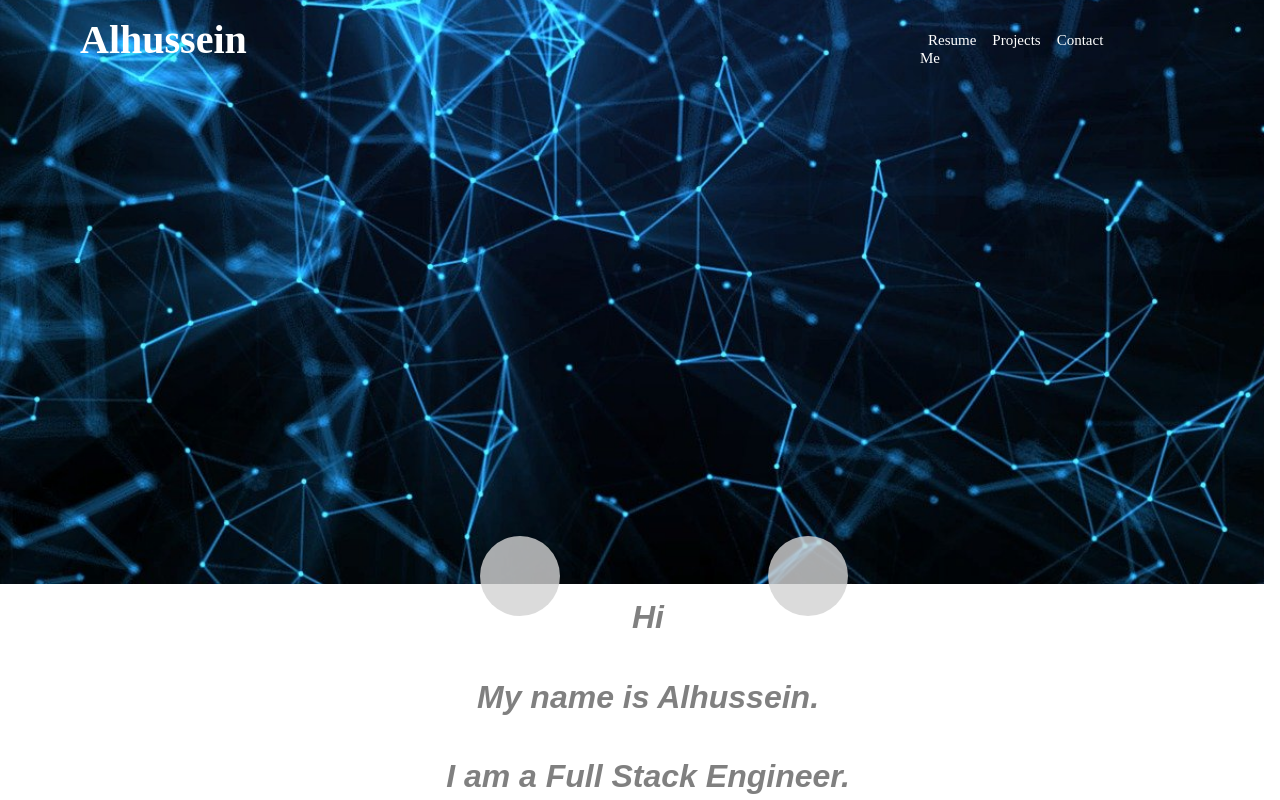
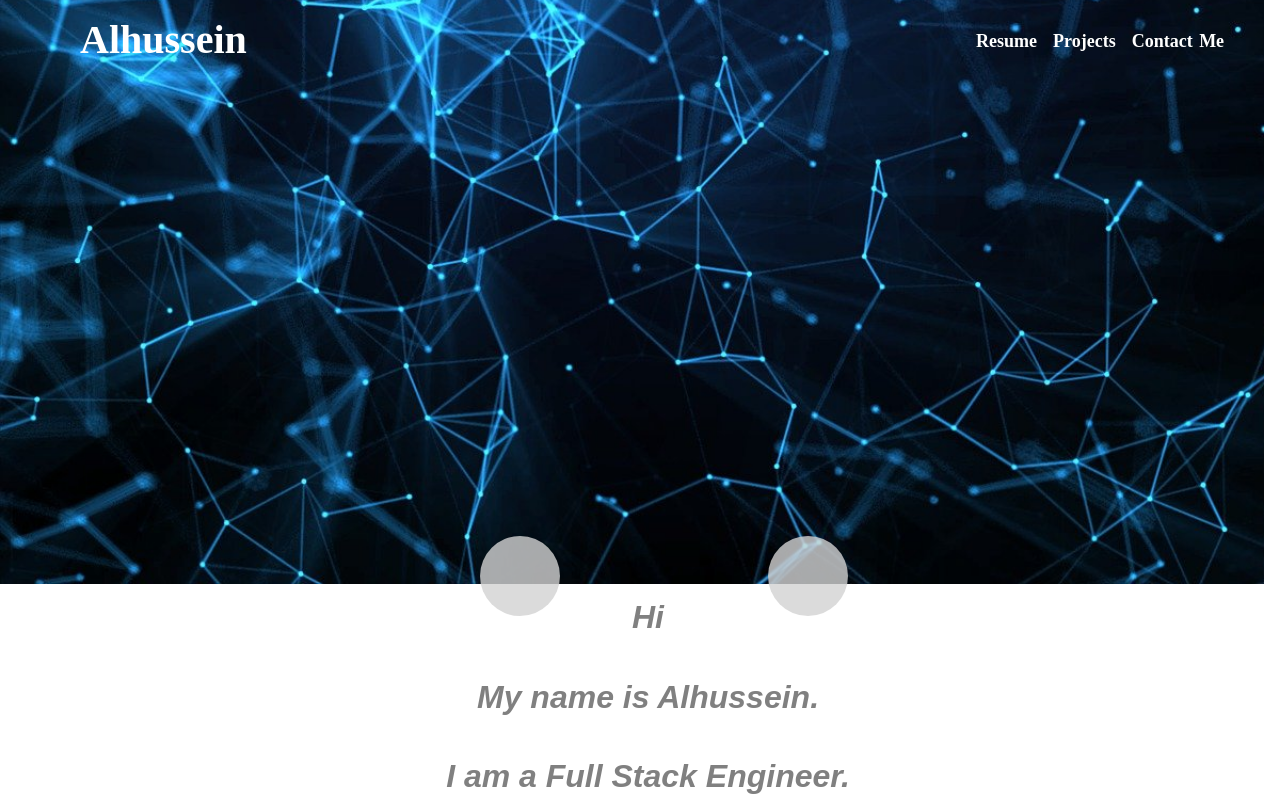
Before and after one commit to alhusseindev/Personal-Portfolio-Client, a React (Create React App) app: page / in a window 1280 px wide. Shown: the top 800 px of the page. Built offline with nearby package versions, Linux system fonts and the light colour scheme; some icons are missing.

Commit message:
Personal-Portfolio-Client

```diff
--- a/src/NavBar/NavBar.scss
+++ b/src/NavBar/NavBar.scss
@@ -37,12 +37,14 @@
   .header-list{
     position: relative;
     top: -1.5rem;
-    left: -18rem;
+    left: -15rem;
     list-style-type: none;
   }
 
   .header-points{
     display: inline;
+    white-space: nowrap;
+    word-spacing: 2px;
     margin-right: 0.5rem;
     margin-left: 0.5rem;
 
@@ -50,7 +52,8 @@
   .header__links{
     font-family: "Times New Roman", Serif;
     color: white;
-    font-size: 15px;
+    font-size: 18px;
+    font-weight: bold;
     text-decoration-line: none;
   }
 }
```
